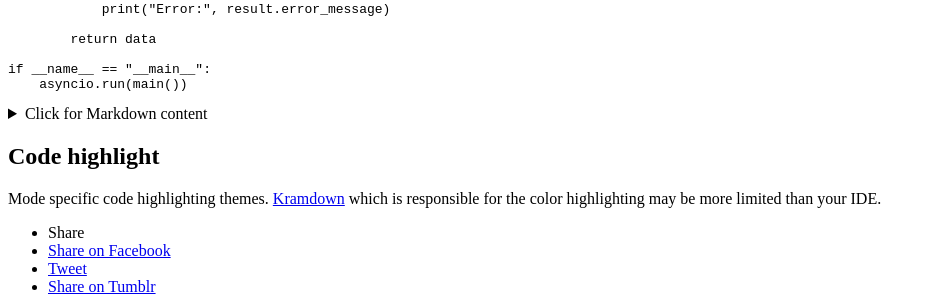
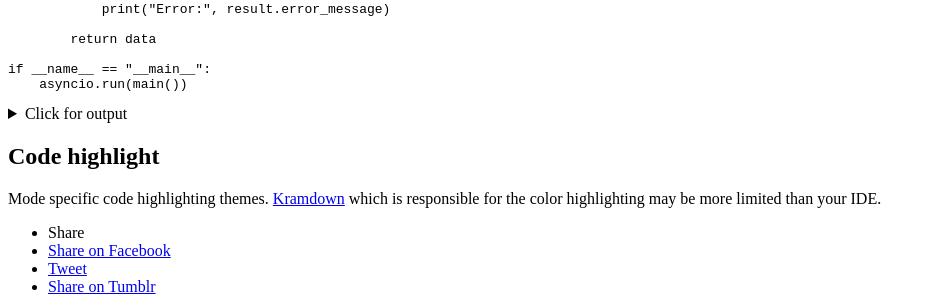
Before and after one commit to oddmayo/oddmayo.github.io, a Jekyll site: the page built from _posts/2025-10-29-AI-Web-Scraping.md, in a window 1280 px wide and 900 px high, scrolled down 3556 px. Shown: the part 260-557 px from the top of the window, without its empty margins (0-936 px from the left). Built offline with Jekyll 4.4.1, drawn with Linux system fonts in a browser that asks for light colours.

Commit message:
further collapsed testing

````diff
--- a/_posts/2025-10-29-AI-Web-Scraping.md
+++ b/_posts/2025-10-29-AI-Web-Scraping.md
@@ -188,7 +188,7 @@ if __name__ == "__main__":
 ```
 
 <details markdown="1">
-  <summary>Click for Markdown content</summary>
+  <summary>Click for output</summary>
 
   * This should now work reliably.
 
@@ -197,6 +197,8 @@ if __name__ == "__main__":
 
 
 
+
+
 ## Code highlight
 
 Mode specific code highlighting themes. [Kramdown](https://kramdown.gettalong.org/) which is responsible for the color highlighting may be more limited than your IDE.
````
